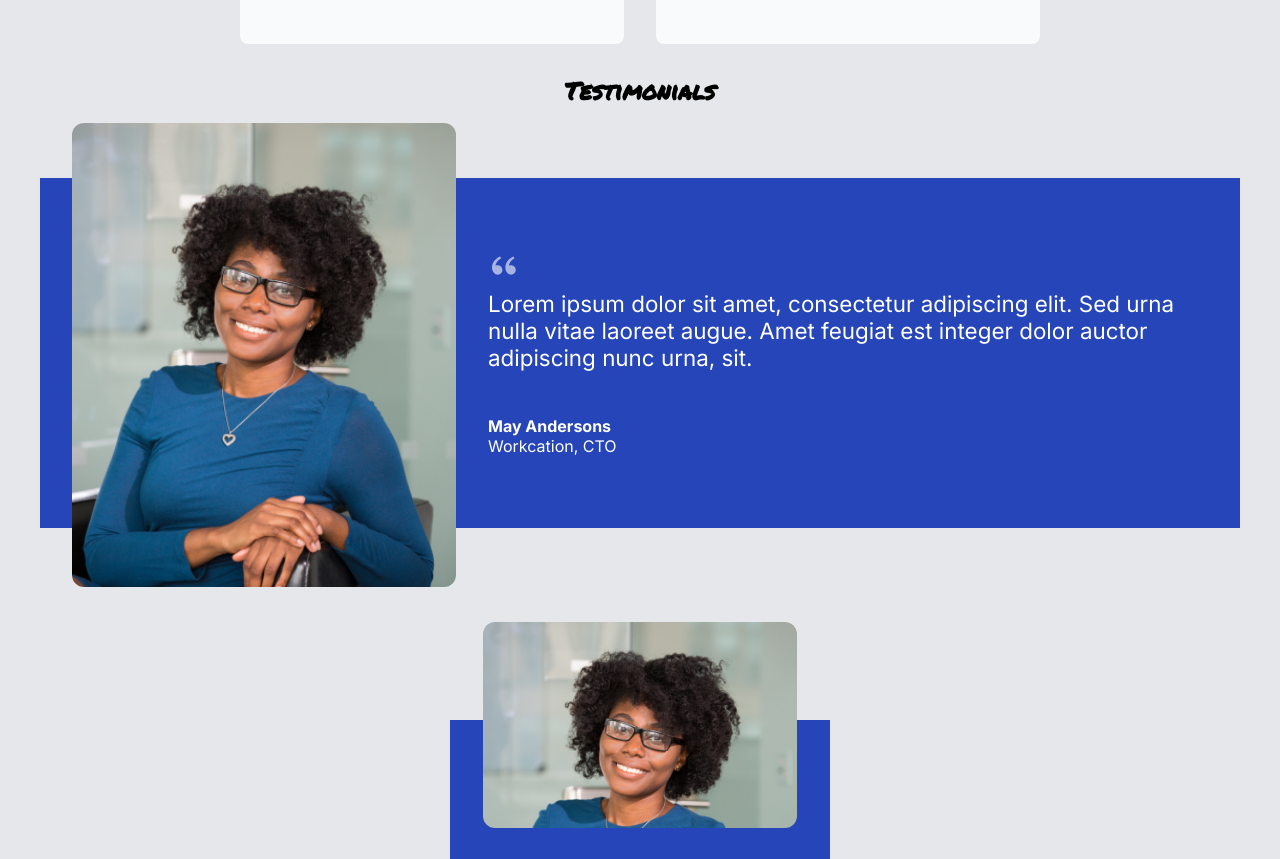
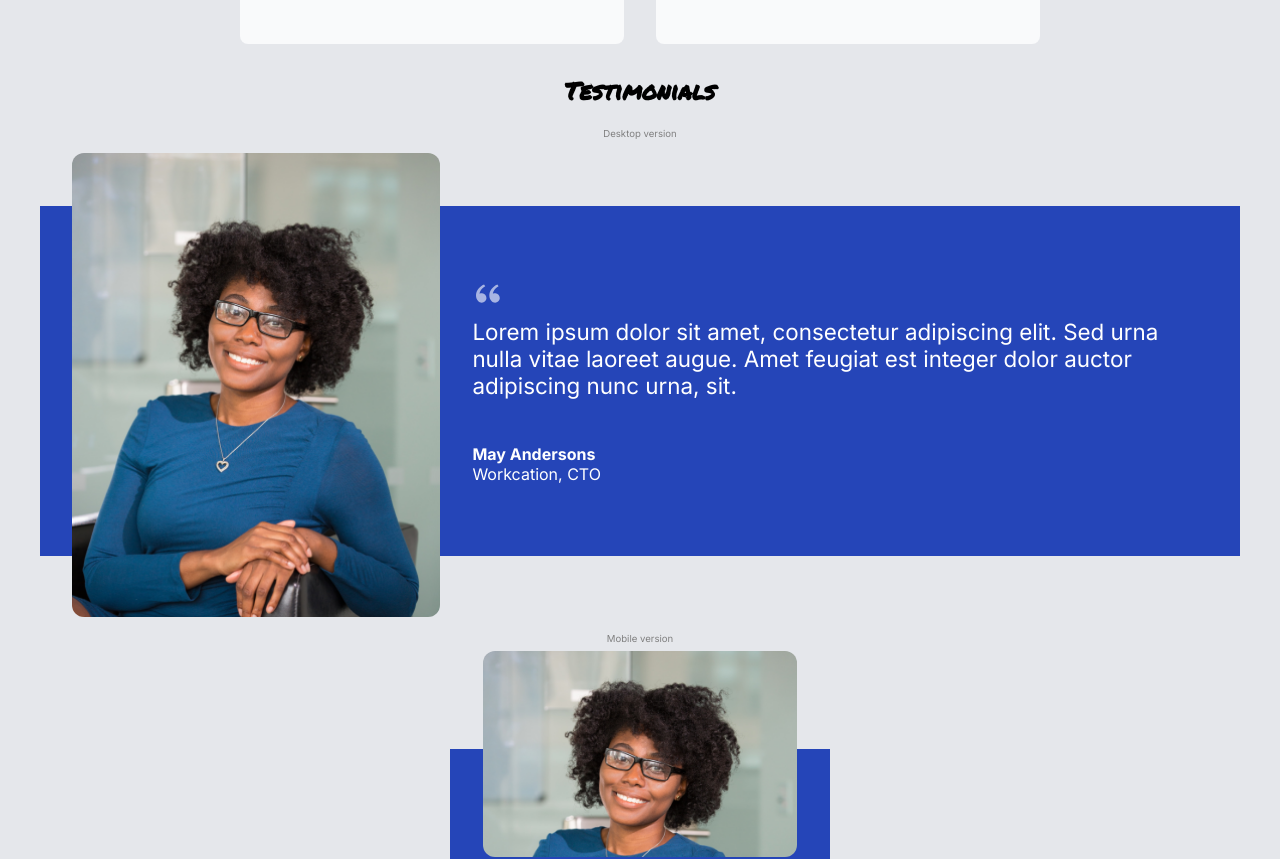
Before and after one commit to anet-eny/component-library, a React (Vite) app: page / in a window 1280 px wide. Shown: the part 1147-2006 px from the top of the page. Built offline with nearby package versions, Linux system fonts and the light colour scheme.

Commit message:
Add labels to testimonials, fix its css, remove blank spaces

```diff
--- a/src/components/Banner.jsx
+++ b/src/components/Banner.jsx
@@ -10,7 +10,6 @@ import { TbFileNeutral } from "react-icons/tb"
 export default function Banner(props) {
     const bannerType = props.text ? "multiline" : "singleline"
     const allClasses = classNames(props.status, bannerType, "banner")
-
     const icon =
         props.status === "success" ? <FaCheckCircle /> :
         props.status === "warning" ? <FaExclamationTriangle /> :
--- a/src/components/Testimonial.jsx
+++ b/src/components/Testimonial.jsx
@@ -2,11 +2,13 @@ import React from "react"
 import { RiDoubleQuotesL } from "react-icons/ri";
 
 export default function Testimonial({isMobile, image, text, name, company}) {
+    const versionClass = isMobile ? "mobile" : "desktop"
+
     return (
-        <div className={`${isMobile ? "testimonial-mobile" : "testimonial-desktop"}`}>
-            <div className="testimonial-image-container">
+        <div>
+            <p className={`${versionClass}-label`}>{`${versionClass.charAt(0).toUpperCase() + versionClass.slice(1)} version`}</p>
+            <div className={`testimonial-${versionClass}`}>
                 <img className="testimonial-image" src={image} alt="testimonial-image" />
-            </div>
                 <div className="testimonial-content">
                     <div className="testimonial-icon">
                         <RiDoubleQuotesL />
@@ -16,5 +18,6 @@ export default function Testimonial({isMobile, image, text, name, company}) {
                     <p className="company">{company}</p>
                 </div>
             </div>
+        </div>
     )
 }
--- a/src/index.css
+++ b/src/index.css
@@ -271,6 +271,11 @@ p {
     border-radius: 12px;
 }
 
+.desktop-label {
+    margin-bottom: 7em;
+    text-align: center;
+}
+
 .testimonial-icon{
     text-align: start;
     font-size: 2rem;
@@ -297,16 +302,10 @@ p {
     width: 380px;
     height: 474px;
     padding: 2em;
-    margin: 12em auto;
+    margin: 6.6em auto;
     color: white;
     background-color: #2545B8;
 }
-
-/* .testimonial-mobile .testimonial-image-container {
-    width: 354px;
-    height: 206px;
-
-} */
 
 
 .testimonial-mobile .testimonial-image {
@@ -318,3 +317,8 @@ p {
     object-fit: cover;
     object-position: 50% 15%;
 }
+
+.mobile-label {
+    margin-top: 8em;
+    text-align: center;
+}
```
Lines whose indentation alone changed are shown as unchanged.
